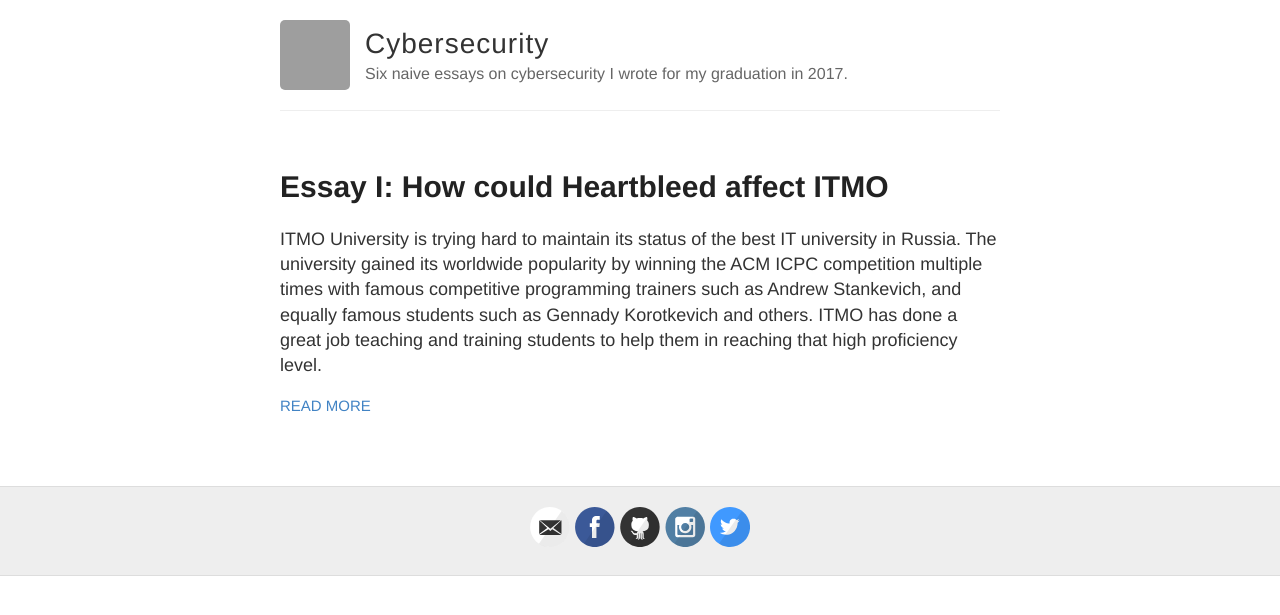
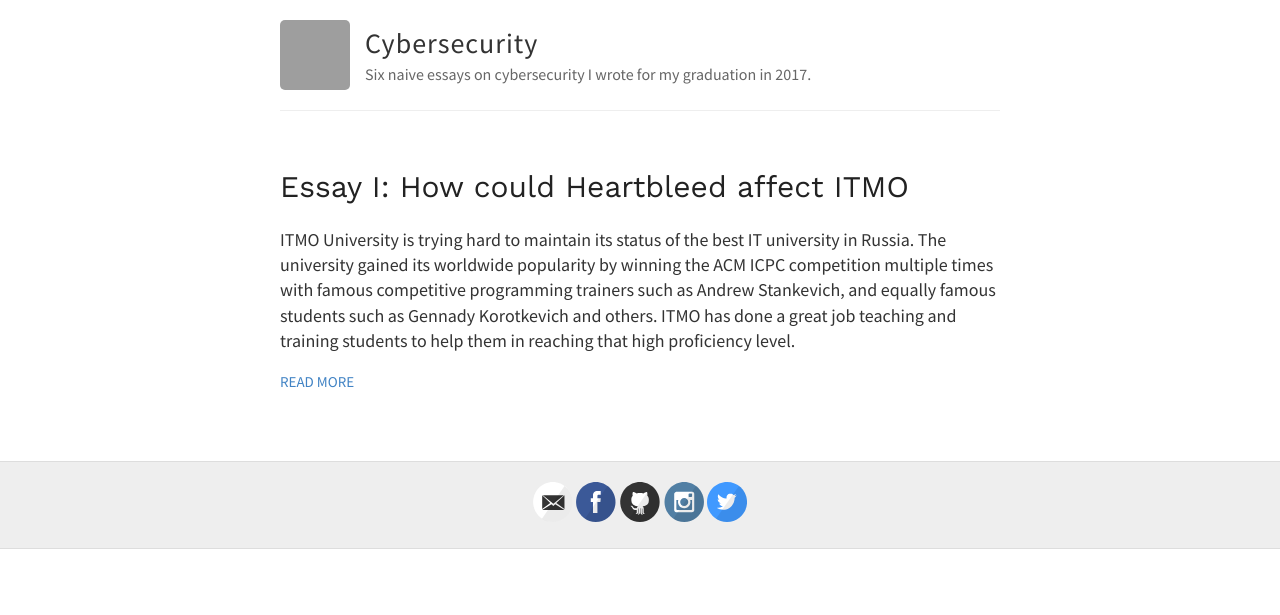
Before and after one commit to miloxeon/cybersecurity, a Jekyll site: the page built from index.html, in a window 1280 px wide. Shown: the top 615 px of the page. Built offline with Jekyll 4.4.1, drawn with Linux system fonts in a browser that asks for light colours; grey boxes are pictures that could not be loaded.

Commit message:
style adjusted

```diff
--- a/_layouts/default.html
+++ b/_layouts/default.html
@@ -9,6 +9,7 @@
       <script src="http://html5shiv.googlecode.com/svn/trunk/html5.js"></script>
     <![endif]-->
 
+    <link href="https://fonts.googleapis.com/css?family=Source+Sans+Pro|Work+Sans" rel="stylesheet">
     <link rel="stylesheet" type="text/css" href="{{ site.baseurl }}/style.css" />
     <link rel="alternate" type="application/rss+xml" title="{{ site.name }} - {{ site.description }}" href="{{ site.baseurl }}/feed.xml" />
 
--- a/_sass/_variables.scss
+++ b/_sass/_variables.scss
@@ -17,6 +17,8 @@
 // Font stacks
 $helvetica: Helvetica, Arial, sans-serif;
 $helveticaNeue: "Helvetica Neue", Helvetica, Arial, sans-serif;
+$workSans: "Work Sans", Verdana, sans-serif;
+$sourceSans: "Source Sans Pro", sans-serif;
 $georgia: Georgia, serif;
 
 // Mobile breakpoints
--- a/style.scss
+++ b/style.scss
@@ -19,7 +19,7 @@
 
 body {
 	background: $white;
-  font: 18px/1.4 $helvetica;
+  font: 18px/1.4 $sourceSans;
   color: $darkGray;
 }
 
@@ -31,9 +31,9 @@
 }
 
 h1, h2, h3, h4, h5, h6 {
-  font-family: $helveticaNeue;
+  font-family: $workSans;
   color: $darkerGray;
-  font-weight: bold;
+  font-weight: normal;
 
   line-height: 1.7;
   margin: 1em 0 15px;
@@ -194,7 +194,7 @@
   margin: 0;
   color: $darkGray;
   cursor: pointer;
-  font-family: $helveticaNeue;
+  font-family: $sourceSans;
   font-weight: 300;
   font-size: 28px;
   letter-spacing: 1px;
@@ -213,7 +213,7 @@
 nav {
   float: right;
   margin-top: 23px; // @TODO: Vertically middle align
-  font-family: $helveticaNeue;
+  font-family: $sourceSans;
   font-size: 18px;
 
   @include mobile {
```
